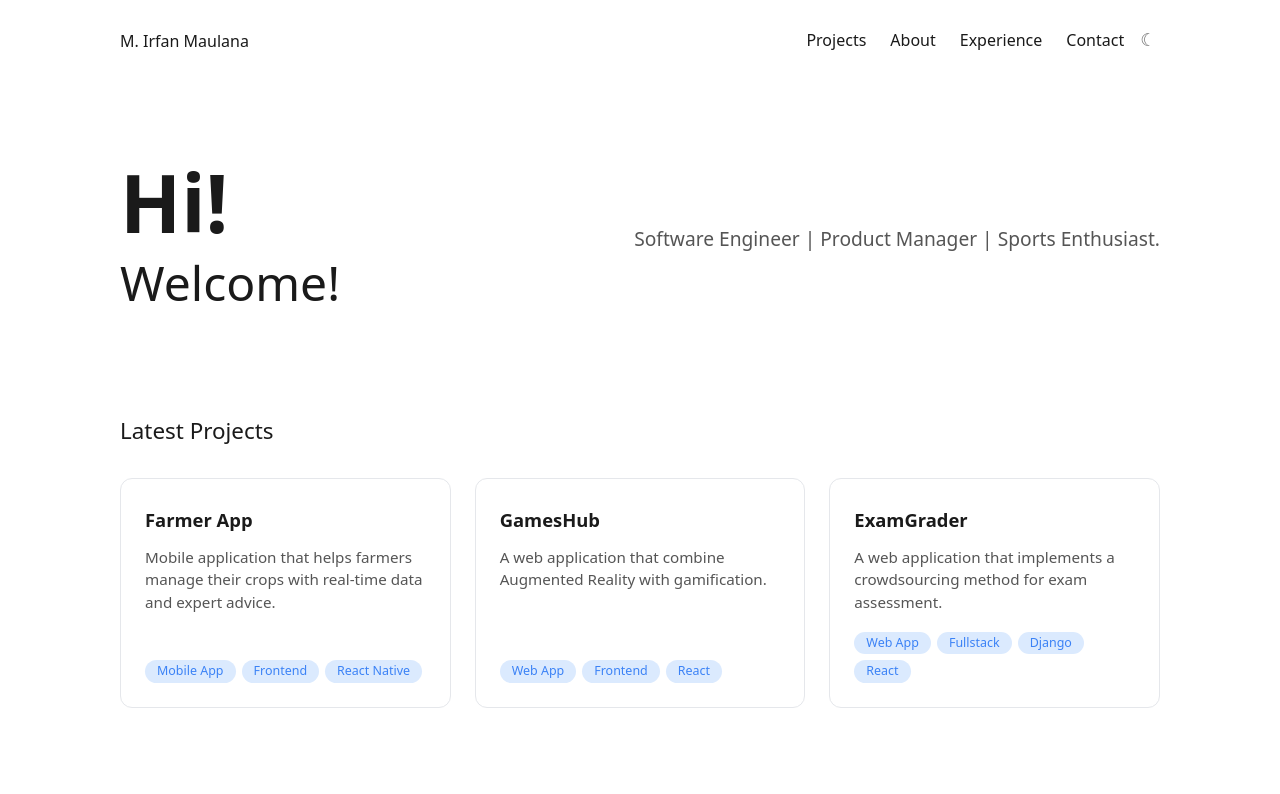
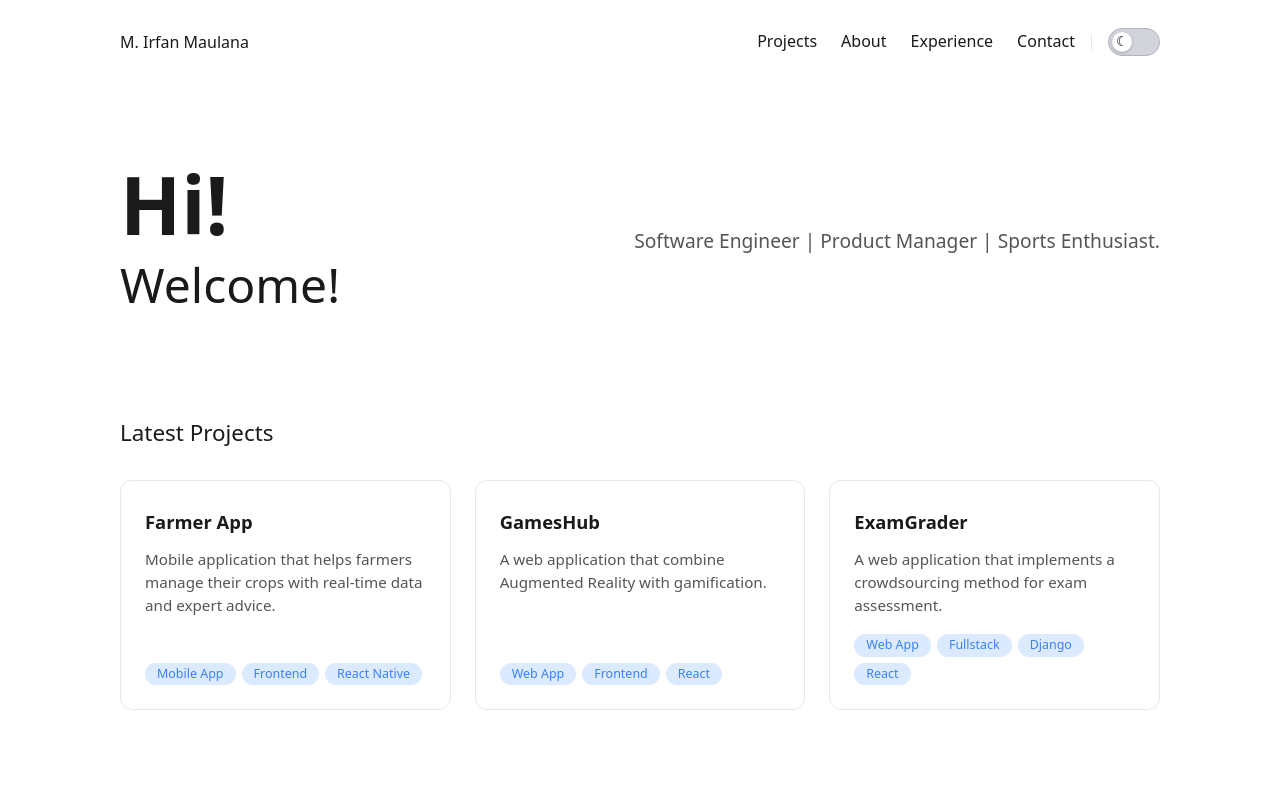
Before and after one commit to irfanmim/personal-website-fe, a Vue app: page / in a window 1280 px wide. Shown: the top 794 px of the page. Built offline with nearby package versions, Linux system fonts and the light colour scheme.

Commit message:
update the dark theme and light theme switch

```diff
--- a/src/components/NavBar.vue
+++ b/src/components/NavBar.vue
@@ -13,9 +13,19 @@
           {{ link.label }}
         </a>
       </div>
-      <button class="theme-toggle" @click="$emit('toggleDark')" :aria-label="isDark ? 'Switch to light mode' : 'Switch to dark mode'">
-        <span v-if="isDark">&#9728;</span>
-        <span v-else>&#9790;</span>
+      <span class="nav-separator"></span>
+      <button
+        class="theme-toggle"
+        :class="{ 'theme-toggle--dark': isDark }"
+        @click="$emit('toggleDark')"
+        :aria-label="isDark ? 'Switch to light mode' : 'Switch to dark mode'"
+      >
+        <span class="toggle-track">
+          <span class="toggle-thumb">
+            <span v-if="isDark">&#9728;</span>
+            <span v-else>&#9790;</span>
+          </span>
+        </span>
       </button>
     </div>
   </nav>
@@ -61,7 +71,13 @@ defineEmits(['toggleDark'])
 .nav-right {
   display: flex;
   align-items: center;
-  gap: 8px;
+  gap: 16px;
+}
+
+.nav-separator {
+  width: 1px;
+  height: 16px;
+  background: var(--color-border);
 }
 
 .nav-links {
@@ -103,19 +119,53 @@ defineEmits(['toggleDark'])
   background: none;
   border: none;
   cursor: pointer;
-  font-size: 1.1rem;
-  color: var(--color-text);
-  padding: 4px;
-  line-height: 1;
-  margin-left: 4px;
+  padding: 0;
   display: flex;
   align-items: center;
-  opacity: 0.65;
   transition: opacity 0.15s;
 }
 
 .theme-toggle:hover {
-  opacity: 1;
+  opacity: 0.8;
+}
+
+.toggle-track {
+  position: relative;
+  width: 52px;
+  height: 28px;
+  border-radius: 999px;
+  background: #d1d5db;
+  border: 1.5px solid #b0b4bb;
+  transition: background 0.25s, border-color 0.25s;
+  display: flex;
+  align-items: center;
+  flex-shrink: 0;
+}
+
+.theme-toggle--dark .toggle-track {
+  background: #2a2a2a;
+  border-color: #555;
+}
+
+.toggle-thumb {
+  position: absolute;
+  left: 3px;
+  width: 20px;
+  height: 20px;
+  border-radius: 50%;
+  background: #fff;
+  box-shadow: 0 1px 3px rgba(0, 0, 0, 0.25);
+  transition: transform 0.25s ease;
+  display: flex;
+  align-items: center;
+  justify-content: center;
+  font-size: 0.85rem;
+  line-height: 1;
+}
+
+.theme-toggle--dark .toggle-thumb {
+  transform: translateX(24px);
+  background: #444;
 }
 
 @media (min-width: 640px) {
```
